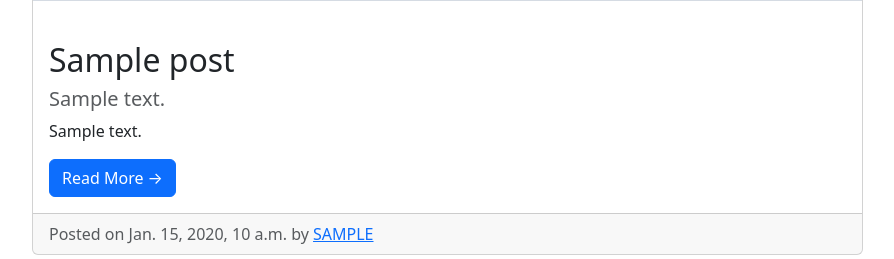
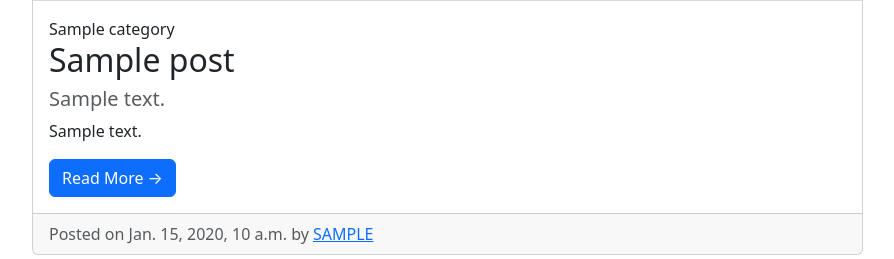
Before and after one commit to LeoKang/do_it_django, a Django app: page /blog/ in a window 1280 px wide. Shown: the part 750-1009 px from the top of the page, without its empty margins (50-944 px from the left). Run offline with Django 5.2, Linux system fonts and the light colour scheme; tables that the repository leaves empty hold one stand-in row (values such as "Sample post"); grey boxes marked "Sample" are stand-in pictures; some libraries are stand-ins or nearby versions.

Commit message:
list & detail category 적용

```diff
--- a/blog/templates/blog/post_list.html
+++ b/blog/templates/blog/post_list.html
@@ -14,9 +14,9 @@
                 {% endif %}
                 <div class="card-body">
                     {% if p.category %}
-                        <span class="badge badge-secondary float-right">{{p.category}}</span>
+                        {{p.category}}
                     {% else %}
-                        <span class="badge badge-secondary float-right">미분류</span>
+                        미분류
                     {% endif %}
                     <h2 class="card-title">{{ p.title}}</h2>
                     {% if p.hook_text %}
```
